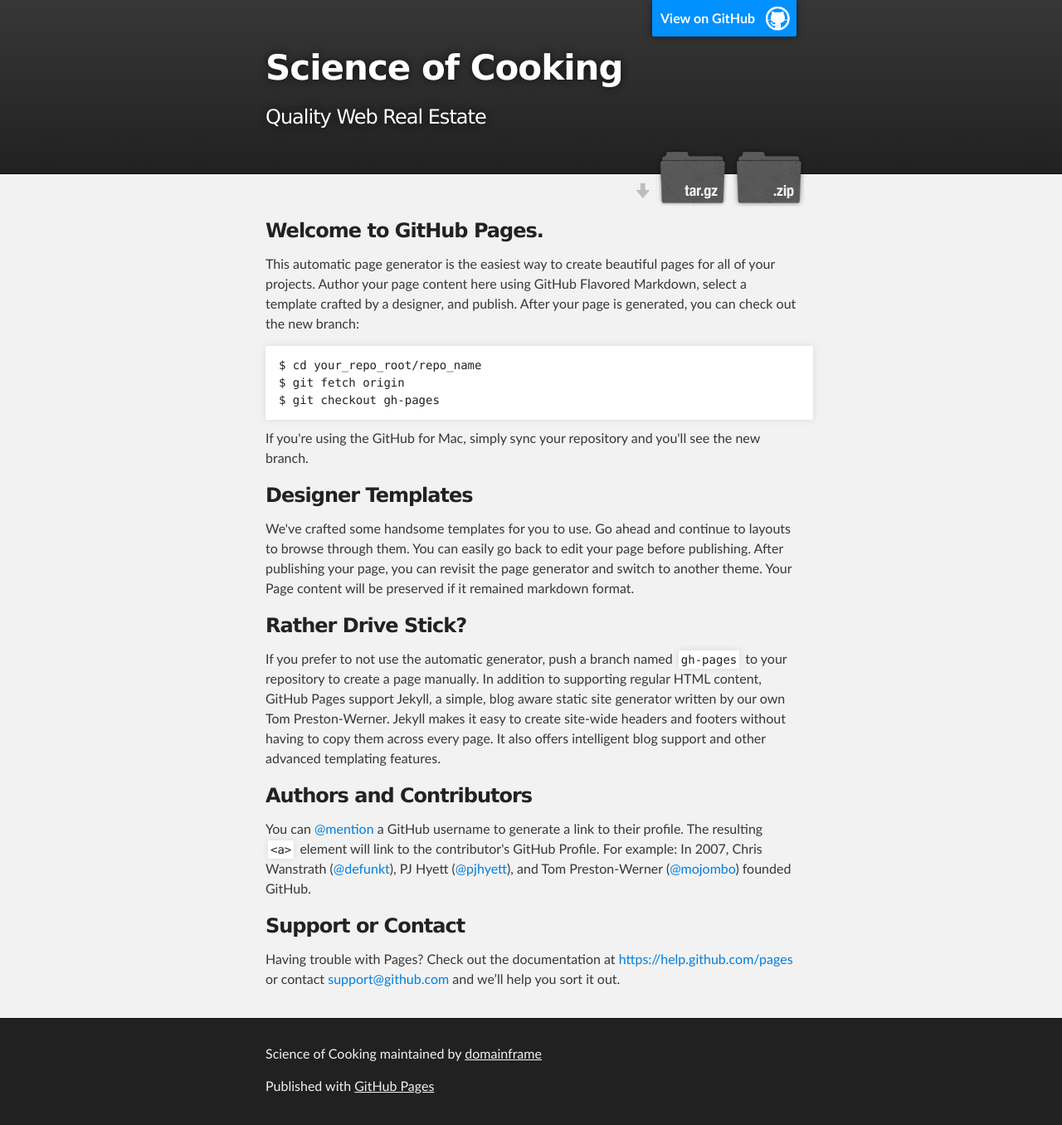
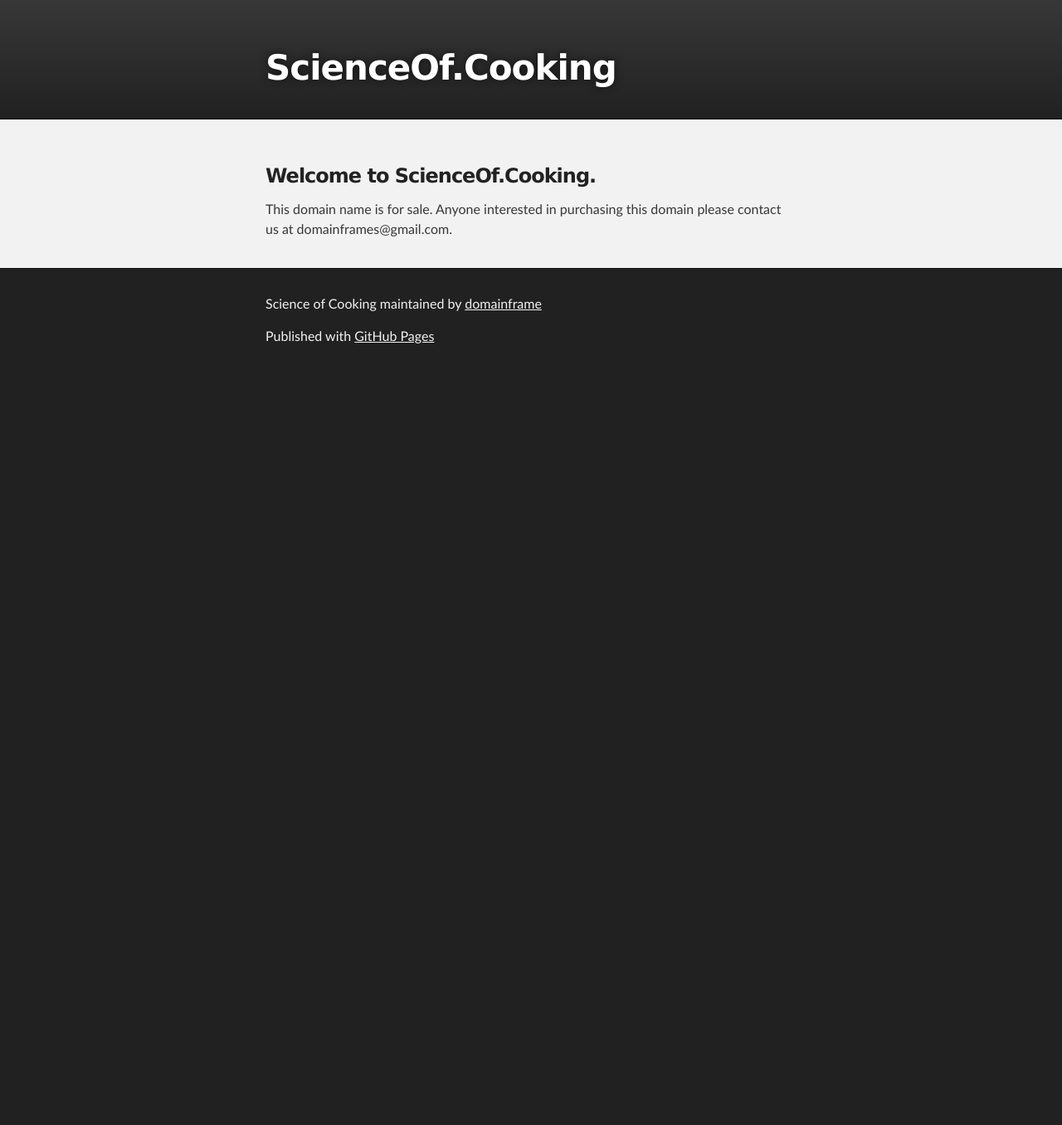
Before and after one commit to domainframe/scienceofcooking, a plain HTML site: page index.html in a window 1280 px wide. Shown: the whole page at 83% size. After the commit the page ends 800 px from the top, so only its background shows below. Drawn offline with Linux system fonts and the light colour scheme.

Commit message:
First basic version.

```diff
--- a/index.html
+++ b/index.html
@@ -16,15 +16,8 @@
     <!-- HEADER -->
     <div id="header_wrap" class="outer">
         <header class="inner">
-          <a id="forkme_banner" href="https://github.com/domainframe/scienceofcooking">View on GitHub</a>
-
-          <h1 id="project_title">Science of Cooking</h1>
-          <h2 id="project_tagline">Quality Web Real Estate</h2>
-
-            <section id="downloads">
-              <a class="zip_download_link" href="https://github.com/domainframe/scienceofcooking/zipball/master">Download this project as a .zip file</a>
-              <a class="tar_download_link" href="https://github.com/domainframe/scienceofcooking/tarball/master">Download this project as a tar.gz file</a>
-            </section>
+          <h1 id="project_title">ScienceOf.Cooking</h1>
+          <!--<h2 id="project_tagline">Quality Web Real Estate</h2>-->
         </header>
     </div>
 
@@ -32,36 +25,10 @@
     <div id="main_content_wrap" class="outer">
       <section id="main_content" class="inner">
         <h3>
-<a id="welcome-to-github-pages" class="anchor" href="#welcome-to-github-pages" aria-hidden="true"><span class="octicon octicon-link"></span></a>Welcome to GitHub Pages.</h3>
-
-<p>This automatic page generator is the easiest way to create beautiful pages for all of your projects. Author your page content here using GitHub Flavored Markdown, select a template crafted by a designer, and publish. After your page is generated, you can check out the new branch:</p>
-
-<pre><code>$ cd your_repo_root/repo_name
-$ git fetch origin
-$ git checkout gh-pages
-</code></pre>
-
-<p>If you're using the GitHub for Mac, simply sync your repository and you'll see the new branch.</p>
-
-<h3>
-<a id="designer-templates" class="anchor" href="#designer-templates" aria-hidden="true"><span class="octicon octicon-link"></span></a>Designer Templates</h3>
-
-<p>We've crafted some handsome templates for you to use. Go ahead and continue to layouts to browse through them. You can easily go back to edit your page before publishing. After publishing your page, you can revisit the page generator and switch to another theme. Your Page content will be preserved if it remained markdown format.</p>
-
-<h3>
-<a id="rather-drive-stick" class="anchor" href="#rather-drive-stick" aria-hidden="true"><span class="octicon octicon-link"></span></a>Rather Drive Stick?</h3>
-
-<p>If you prefer to not use the automatic generator, push a branch named <code>gh-pages</code> to your repository to create a page manually. In addition to supporting regular HTML content, GitHub Pages support Jekyll, a simple, blog aware static site generator written by our own Tom Preston-Werner. Jekyll makes it easy to create site-wide headers and footers without having to copy them across every page. It also offers intelligent blog support and other advanced templating features.</p>
-
-<h3>
-<a id="authors-and-contributors" class="anchor" href="#authors-and-contributors" aria-hidden="true"><span class="octicon octicon-link"></span></a>Authors and Contributors</h3>
-
-<p>You can <a href="https://github.com/blog/821" class="user-mention">@mention</a> a GitHub username to generate a link to their profile. The resulting <code>&lt;a&gt;</code> element will link to the contributor's GitHub Profile. For example: In 2007, Chris Wanstrath (<a href="https://github.com/defunkt" class="user-mention">@defunkt</a>), PJ Hyett (<a href="https://github.com/pjhyett" class="user-mention">@pjhyett</a>), and Tom Preston-Werner (<a href="https://github.com/mojombo" class="user-mention">@mojombo</a>) founded GitHub.</p>
-
-<h3>
-<a id="support-or-contact" class="anchor" href="#support-or-contact" aria-hidden="true"><span class="octicon octicon-link"></span></a>Support or Contact</h3>
-
-<p>Having trouble with Pages? Check out the documentation at <a href="https://help.github.com/pages">https://help.github.com/pages</a> or contact <a href="mailto:support@github.com">support@github.com</a> and we’ll help you sort it out.</p>
+<a id="welcome-to-github-pages" class="anchor" href="#welcome-to-github-pages" aria-hidden="true"><span class="octicon octicon-link"></span></a>Welcome to ScienceOf.Cooking.</h3>
+        <p>
+        This domain name is for sale. Anyone interested in purchasing this domain please contact us at domainframes@gmail.com.
+        </p>
       </section>
     </div>
 
@@ -72,8 +39,5 @@
         <p>Published with <a href="http://pages.github.com">GitHub Pages</a></p>
       </footer>
     </div>
-
-
-
   </body>
 </html>
```
